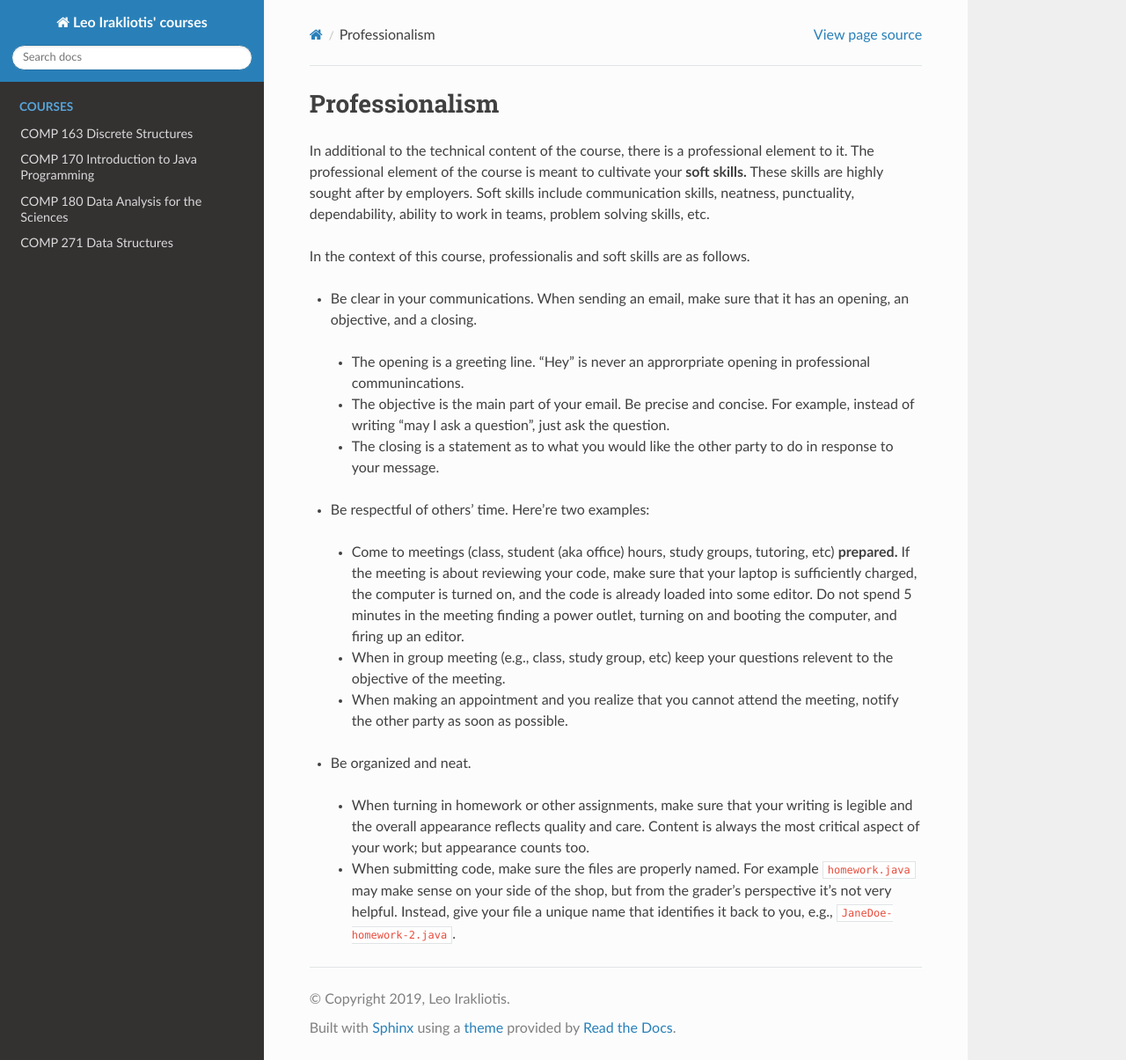
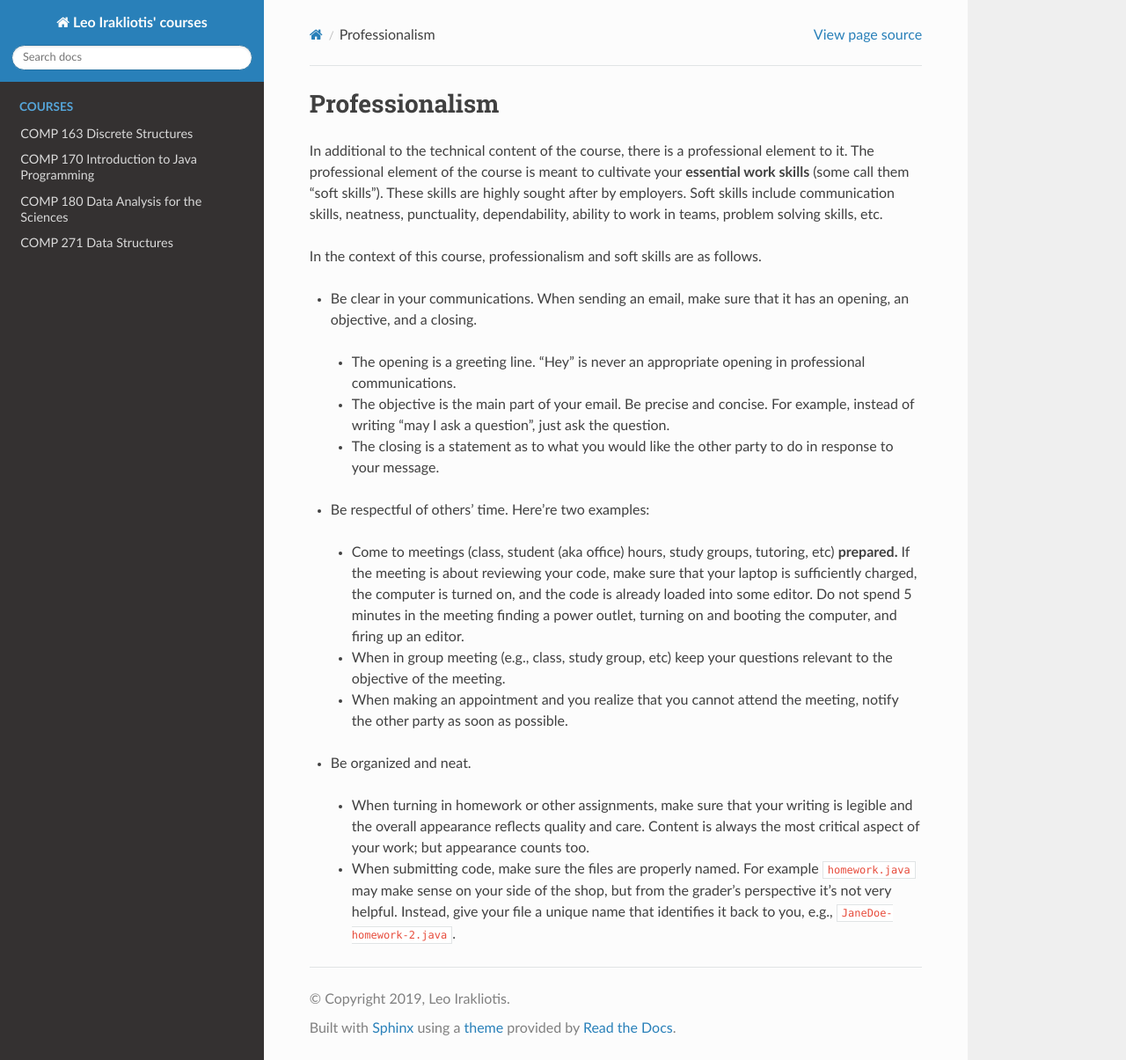
Before and after one commit to sleepyjaree/cdp, a Sphinx documentation site: the page built from source/shared/professionalism.rst, in a window 1280 px wide and 1205 px high. Shown: the whole window at 88% size. Built offline with Sphinx 7.4.7 and the Read the Docs theme 2.0.0, drawn with Linux system fonts in a browser that asks for light colours.

Commit message:
fixing typos

```diff
--- a/source/COMP163/2020Spring/week4.rst
+++ b/source/COMP163/2020Spring/week4.rst
@@ -90,7 +90,7 @@ One final optimization can be achieved by removing the duplicate operation invol
     if delta<0 {
       return "No real solutions";
     } else {
-      f <-- 2*a
+      f <-- 2*a;
       e <-- -b/f;
       g <-- sqrt(d)/f;
       x1 <-- e-g;
--- a/source/COMP170/2020Spring/week5.rst
+++ b/source/COMP170/2020Spring/week5.rst
@@ -2,4 +2,4 @@
 Review of Week 5
 =================
 
-Our first formal introduction to Classes and objects is `available from the Github repository <https://github.com/lgreco/cdp/blob/master/source/COMP170/codeExamples/Person.java>`_. To download the files, open them in Raw view, then right-click and Save As.
+Our first formal introduction to Classes and objects is `available from the Github repository <https://github.com/lgreco/cdp/blob/master/source/COMP170/codeExamples/Person.java>`_. To download the file, open it in Raw view, then right-click and Save As.
--- a/source/shared/deadlines.rst
+++ b/source/shared/deadlines.rst
@@ -2,7 +2,7 @@
 Deadlines
 +++++++++
 
-Late submissions will not be accepted. Students are responsible for the timely return of homework and exam assignments. This responsibility requires students to notify the instructor in advance if they anticipate that they may not return an assigment by its stated deadline.
+Late submissions will not be accepted. Students are responsible for the timely return of homework and exam assignments. This responsibility requires students to notify the instructor in advance if they anticipate that they may not return an assignment by its stated deadline.
 
 *Bona fide* emergencies are, of course, exempt from this rule. Students dealing with an emergency should take care of it first and notify the instructor when time and obligations permit.
 
--- a/source/shared/professionalism.rst
+++ b/source/shared/professionalism.rst
@@ -2,13 +2,13 @@
 Professionalism
 +++++++++++++++
 
-In additional to the technical content of the course, there is a professional element to it. The professional element of the course is meant to cultivate your **soft skills.** These skills are highly sought after by employers. Soft skills include communication skills, neatness, punctuality, dependability, ability to work in teams, problem solving skills, etc.
+In additional to the technical content of the course, there is a professional element to it. The professional element of the course is meant to cultivate your **essential work skills** (some call them "soft skills"). These skills are highly sought after by employers. Soft skills include communication skills, neatness, punctuality, dependability, ability to work in teams, problem solving skills, etc.
 
-In the context of this course, professionalis and soft skills are as follows.
+In the context of this course, professionalism and soft skills are as follows.
 
 * Be clear in your communications. When sending an email, make sure that it has an opening, an objective, and a closing.
 
- - The opening is a greeting line. "Hey" is never an approrpriate opening in professional communincations.
+ - The opening is a greeting line. "Hey" is never an appropriate opening in professional communications.
 
  - The objective is the main part of your email. Be precise and concise. For example, instead of writing "may I ask a question", just ask the question.
 
@@ -18,7 +18,7 @@ In the context of this course, professionalis and soft skills are as follows.
 
  - Come to meetings (class, student (aka office) hours, study groups, tutoring, etc) **prepared.** If the meeting is about reviewing your code, make sure that your laptop is sufficiently charged, the computer is turned on, and the code is already loaded into some editor. Do not spend 5 minutes in the meeting finding a power outlet, turning on and booting the computer, and firing up an editor.
 
- - When in group meeting (e.g., class, study group, etc) keep your questions relevent to the objective of the meeting.
+ - When in group meeting (e.g., class, study group, etc) keep your questions relevant to the objective of the meeting.
 
  - When making an appointment and you realize that you cannot attend the meeting, notify the other party as soon as possible.
 
--- a/source/shared/studentHours.rst
+++ b/source/shared/studentHours.rst
@@ -1,4 +1,4 @@
 Student hours - Spring 2020
 +++++++++++++++++++++++++++
 
-Student hours (some call them "office hours") are Monday, Wednesday, and Friday, 10:30 AM to 12:30 PM (in person) Monday and Wedneday 2:15 PM to 3:15 PM (online). Walk-ins are welcome but students who `make an appointment <https://calendly.com/leo_irakliotis/15min>`_  take precedence. My office is in **Doyle 207**. I am also available via video conferencing (Zoom and Google Hangouts).
+Student hours (some call them "office hours") are Monday, Wednesday, and Friday, 10:30 AM to 12:30 PM (in person) Monday and Wednesday 2:15 PM to 3:15 PM (online). Walk-ins are welcome but students who `make an appointment <https://calendly.com/leo_irakliotis/15min>`_  take precedence. My office is in **Doyle 207**. I am also available via video conferencing (Zoom and Google Hangouts).
```
Also changed, not shown: 1 other file.
